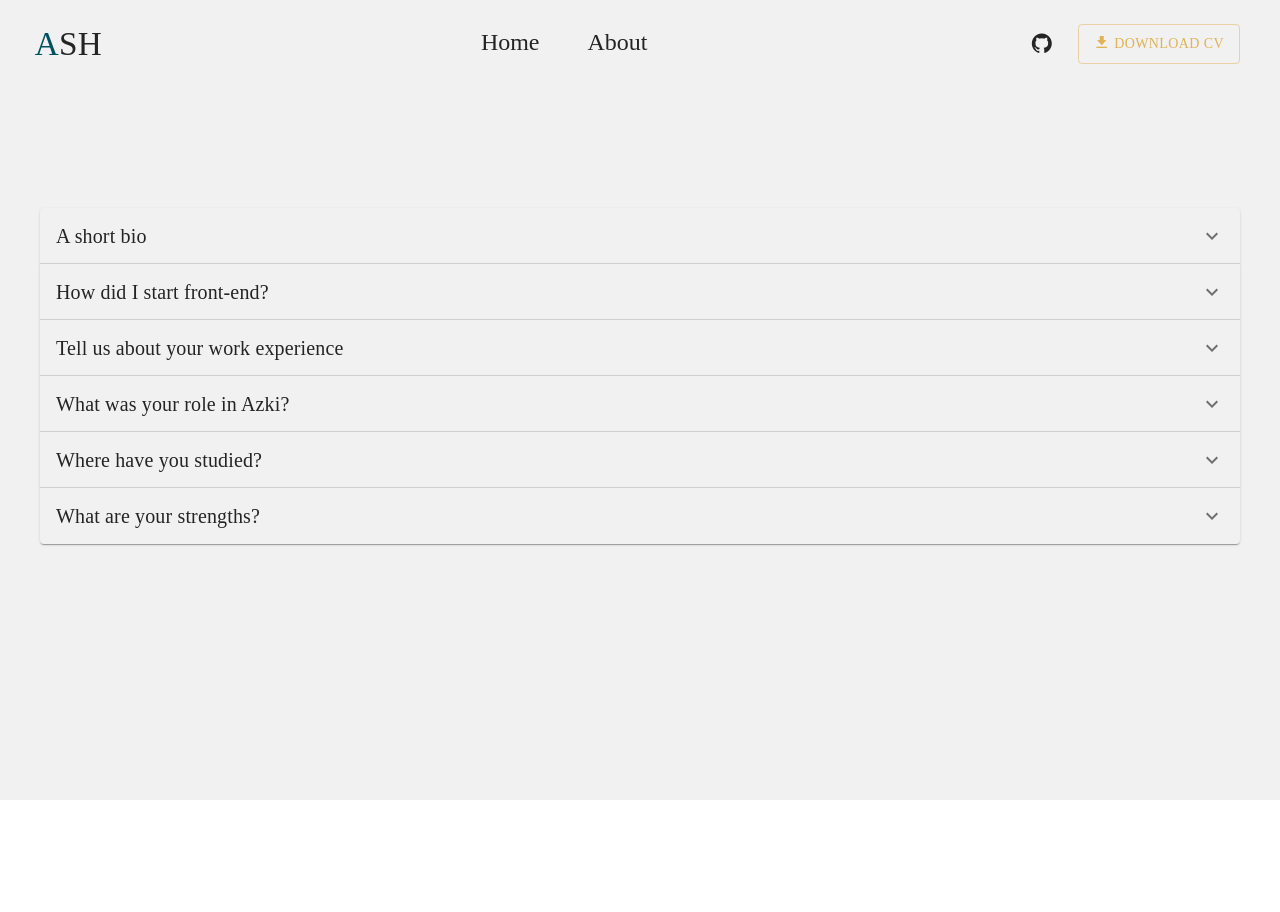
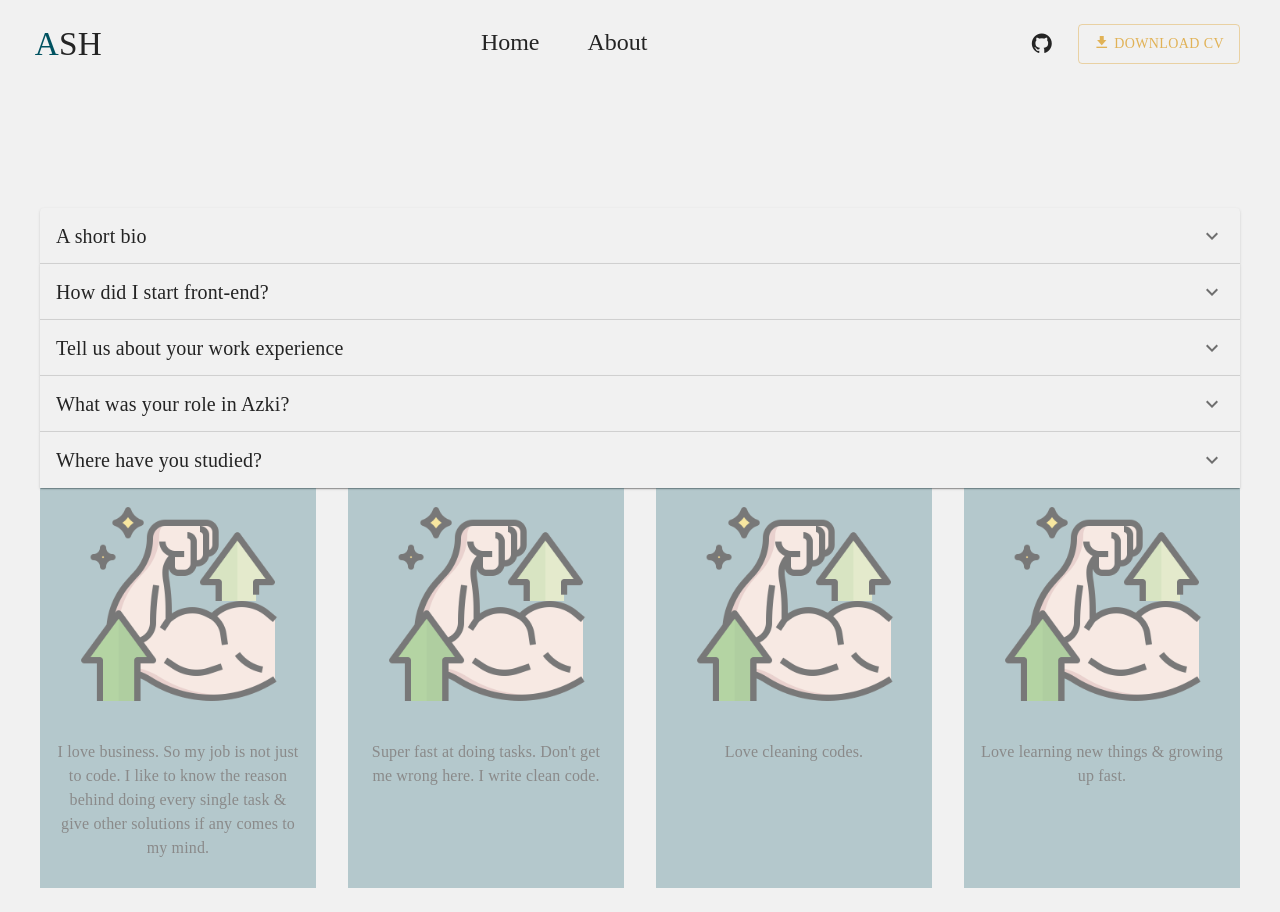
Before and after one commit to Alireza-8080-react/resume, a Next.js app: page /about in a window 1280 px wide. Before the commit the page ends 800 px from the top, so only its background shows below. Built offline with nearby package versions, Linux system fonts and the light colour scheme; a web font is replaced by a local one.

Commit message:
remove strengths qa & replace it with its proper component

```diff
--- a/src/app/(routes)/about/index.module.scss
+++ b/src/app/(routes)/about/index.module.scss
@@ -21,7 +21,3 @@
 .accordion5 {
   animation-delay: 2s;
 }
-
-.accordion6 {
-  animation-delay: 2.5s;
-}
--- a/src/app/(routes)/about/page.tsx
+++ b/src/app/(routes)/about/page.tsx
@@ -4,6 +4,7 @@ import Link from 'next/link';
 import { SyntheticEvent, useState } from 'react';
 
 import { QAAccordion } from '@/components/QAAccordion';
+import { Strengths } from '@/components/Strengths';
 import { urls } from '@/constants/urls';
 
 import classes from './index.module.scss';
@@ -67,22 +68,7 @@ const AboutPage = () => {
       >
         I got my license in <Link href='https://khu.ac.ir/en'>Kharazmi</Link> university
       </QAAccordion>
-      <QAAccordion
-        isExpanded={expanded === 'panel6'}
-        onChange={handleChange('panel6')}
-        className={`${classes.qa_accordion} ${classes.accordion6}`}
-        question='What are your strengths?'
-      >
-        <ul>
-          <li>
-            I love business. So my job is not just to code. I like to know the reason behind doing
-            every single task & give other solutions if any comes to my mind.
-          </li>
-          <li>Super fast at doing tasks. Don't get me wrong here. I write clean code.</li>
-          <li>Love cleaning codes.</li>
-          <li>Love learning new things & growing up fast.</li>
-        </ul>
-      </QAAccordion>
+      <Strengths />
     </main>
   );
 };
```
